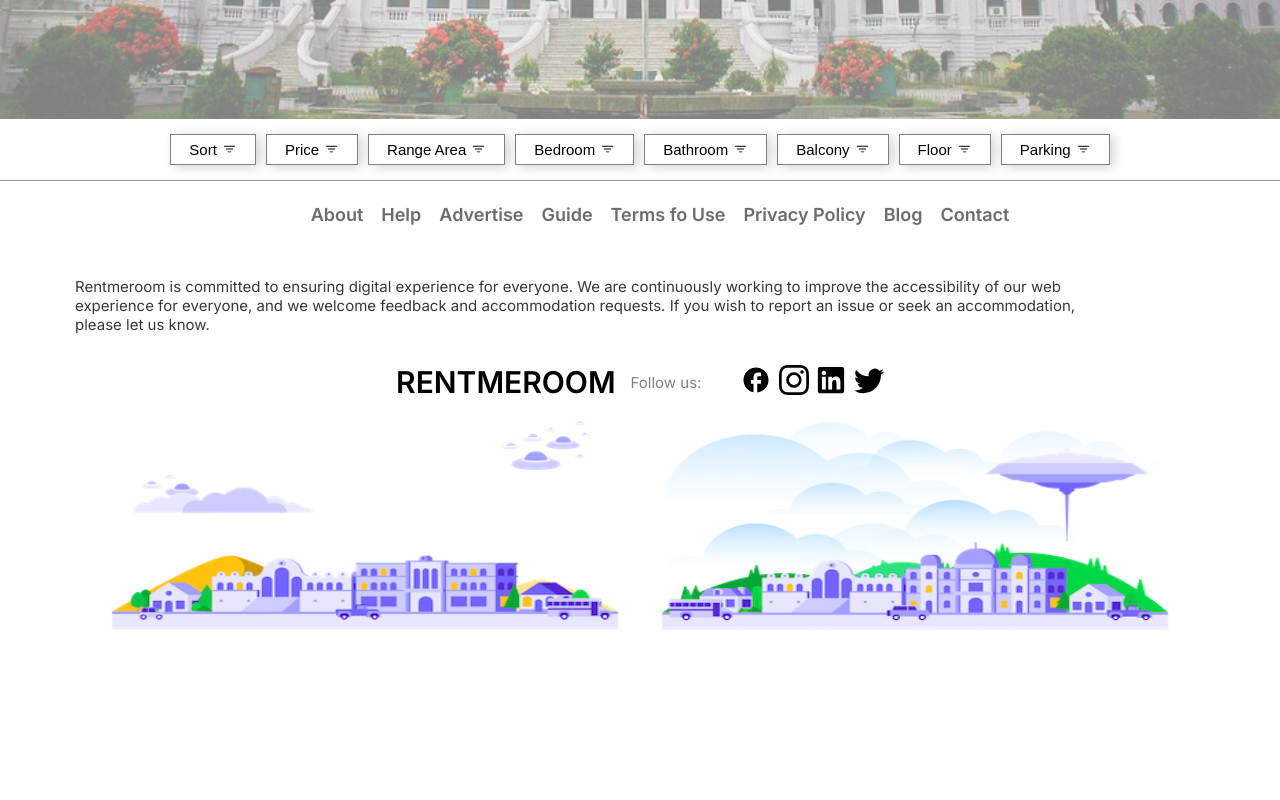
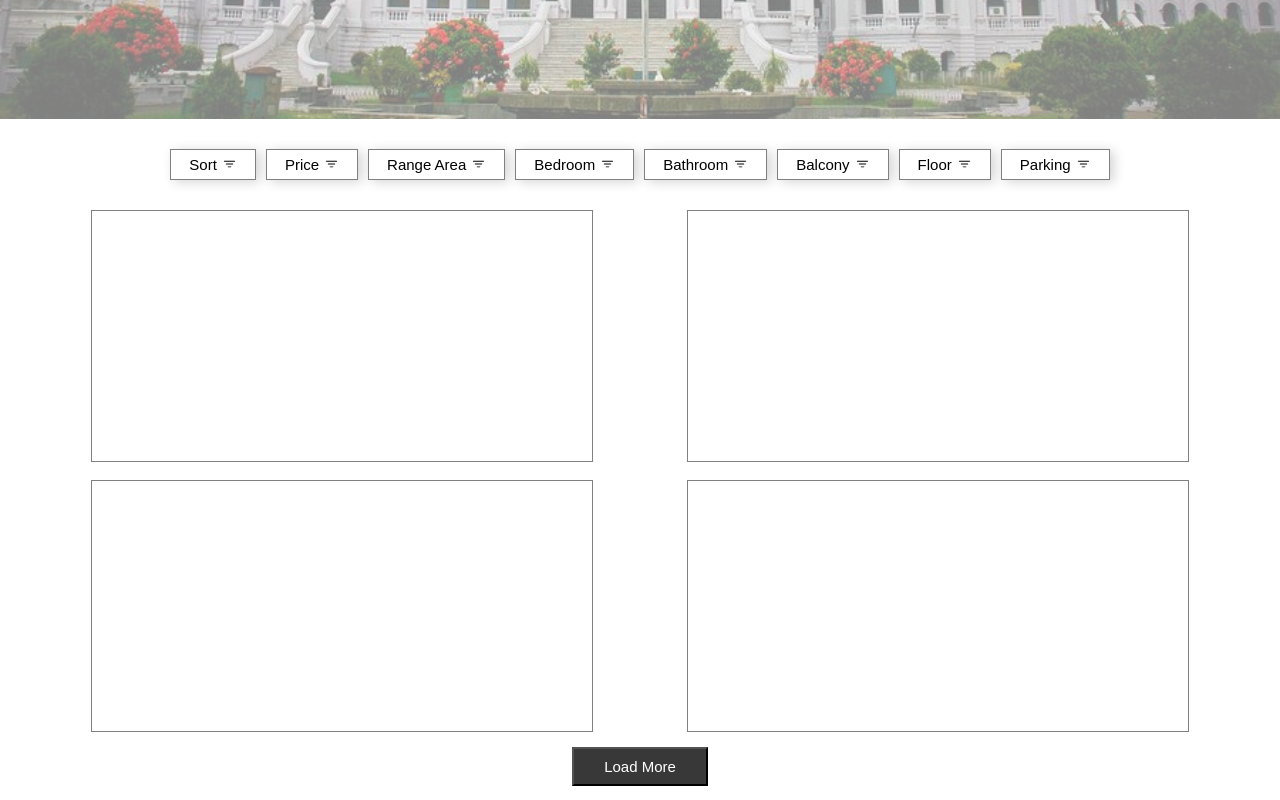
Before and after one commit to rudhamoy/rentmeroom, a Next.js app: page / in a window 1280 px wide. Shown: the part 520-1320 px from the top of the page. Before the commit the page ends 1170 px from the top, so only its background shows below. Built offline with nearby package versions, Linux system fonts and the light colour scheme.

Commit message:
recent room added to homepage

```diff
--- a/app/components/homepage/HeroSection.tsx
+++ b/app/components/homepage/HeroSection.tsx
@@ -11,7 +11,7 @@
             <input placeholder='House type' />
             <input placeholder='Price range' />
           </div>
-          <button>Find</button>
+          <button>Search</button>
         </div>
       </div>
       <div className={styles.hero__colorBg}></div>
--- /dev/null
+++ b/app/components/homepage/RecentUpdates.tsx
@@ -0,0 +1,22 @@
+import { data } from '@/assets/customData'
+import RoomCard from '../rooms/RoomCard'
+import styles from './home.module.css'
+
+const RecentUpdates = () => {
+    const length = 12;
+    const myArray = Array.from({ length }, (_, index) => index + 1);
+    return (
+        <>
+            <div className={styles.recentUpdates__container}>
+                {myArray.splice(0, 4).map((i, index) => (
+                    <RoomCard key={index} />
+                ))}
+            </div>
+            <div className={styles.recentUpdates__loadMore}>
+                <button>Load More</button>
+            </div>
+        </>
+    )
+}
+
+export default RecentUpdates
--- a/app/components/homepage/home.module.css
+++ b/app/components/homepage/home.module.css
@@ -20,6 +20,7 @@
     left: 0;
     right: 0;
     /* z-index: 10; */
+    /* background-color: rgba(15, 15, 15, 0.4); */
     background-color: rgba(255, 255, 255, 0.5);
 }
 
@@ -65,6 +66,7 @@
     display: flex;
     justify-content: center;
     gap: 10px;
+    margin: 2rem;
 }
 
 .filter__container > button {
@@ -78,3 +80,25 @@
     cursor: pointer;
     box-shadow: 4px 2px 12px rgb(212, 212, 212);
 }
+
+/* RECENT UPDATES */
+
+.recentUpdates__container {
+    margin: 1rem;
+    display: flex;
+    justify-content: space-evenly;
+    flex-wrap: wrap;
+    gap: 1.2rem;
+}
+
+.recentUpdates__loadMore {
+    display: flex;
+    justify-content: center;
+}
+
+.recentUpdates__loadMore > button {
+    padding: 0.6rem 2rem;
+    background-color: #393838;
+    color: white;
+    cursor: pointer;
+}
--- /dev/null
+++ b/app/components/rooms/RoomCard.tsx
@@ -0,0 +1,12 @@
+import styles from './rooms.module.css'
+import Image from 'next/image';
+
+const RoomCard = () => {
+  return (
+    <div className={styles.roomCard__container}>
+
+    </div>
+  )
+}
+
+export default RoomCard
--- /dev/null
+++ b/app/components/rooms/rooms.module.css
@@ -0,0 +1,9 @@
+
+
+/* room card */
+
+.roomCard__container {
+    height: 250px;
+    width: 500px;
+    border: .2px solid gray;
+}
--- a/app/page.tsx
+++ b/app/page.tsx
@@ -1,5 +1,6 @@
 import FilterButton from "./components/homepage/FilterButton";
 import HeroSection from "./components/homepage/HeroSection";
+import RecentUpdates from "./components/homepage/RecentUpdates";
 
 
 export default function Home() {
@@ -7,6 +8,7 @@
     <div style={{marginBottom: "1rem"}}>
       <HeroSection />
       <FilterButton />
+      <RecentUpdates />
     </div>
   )
 }
```
Also changed, not shown: app/assets/customData.js (+62 -0 lines).
